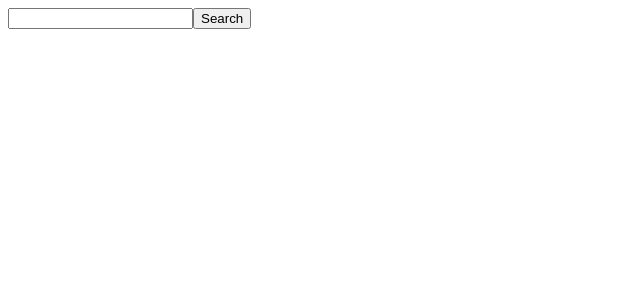
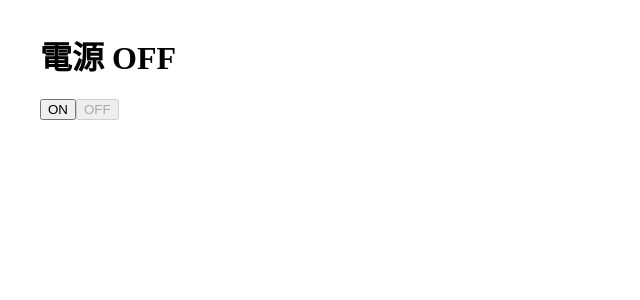
Before and after one commit to FujieMasaki/ui-test, a React (Vite) app: page / in a window 1280 px wide. Shown: the top 300 px of the page, without its empty margins (0-640 px from the left). Built offline with nearby package versions, Linux system fonts and the light colour scheme.

Commit message:
ボタンのon/offのテスト

```diff
--- a/src/App.tsx
+++ b/src/App.tsx
@@ -1,5 +1,4 @@
-// import Button from "./components/Button";
-import { UserSearch } from "./components/UserSearch";
+import Power from "./components/Power";
 
 function App() {
   return (
@@ -7,7 +6,7 @@ function App() {
       {/* <Button label="ボタン" onClick={() => alert("押されました")} /> */}
       {/* <Form /> */}
       {/* <AsyncComponent /> */}
-      <UserSearch />
+      <Power name="電源" />
     </>
   );
 }
--- /dev/null
+++ b/src/components/Power.tsx
@@ -0,0 +1,25 @@
+import { useState } from "react";
+
+interface PowerProps {
+  name: string;
+}
+
+const Power: React.FC<PowerProps> = ({ name }) => {
+  const [power, setPower] = useState<boolean>(false);
+
+  return (
+    <div style={{ margin: "2em" }}>
+      <h1>
+        {name} {power ? "ON" : "OFF"}{" "}
+      </h1>
+      <button onClick={() => setPower(true)} disabled={power ? true : false}>
+        ON
+      </button>
+      <button onClick={() => setPower(false)} disabled={!power ? true : false}>
+        OFF
+      </button>
+    </div>
+  );
+};
+
+export default Power;
```
Also changed, not shown: 1 other file (tests, documents, lock files or other folders).
